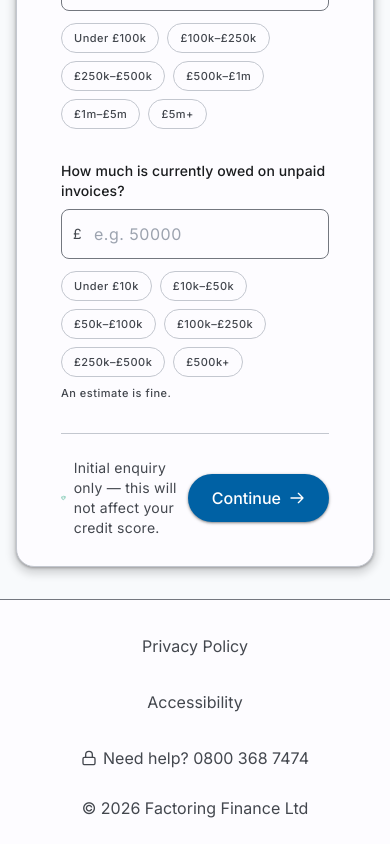
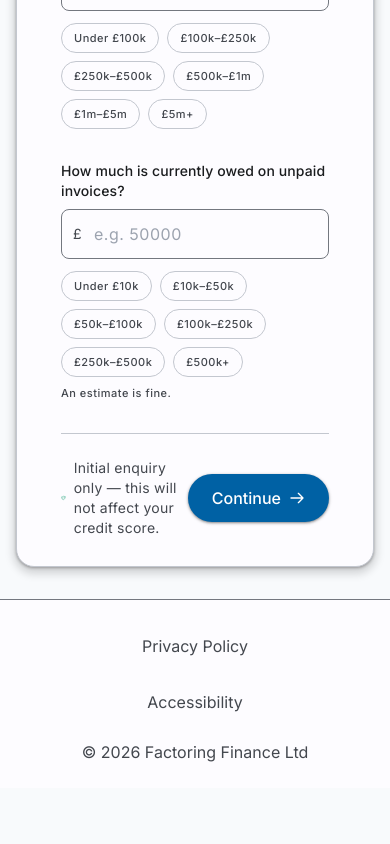
Before and after one commit to markfromearth/FFform, a React (Vite) app: page / in a window 390 px wide. Shown: the part 1014-1858 px from the top of the page. After the commit the page ends 1802 px from the top, so only its background shows below. Built offline with nearby package versions, Linux system fonts and the light colour scheme.

Commit message:
chore: remove help phone number from footer

```diff
--- a/src/components/layout/Footer.tsx
+++ b/src/components/layout/Footer.tsx
@@ -10,11 +10,6 @@ export const Footer: React.FC = () => {
           <a href="#" className="hover:text-primary transition-colors min-h-touch flex items-center justify-center focus:outline-none focus:ring-2 focus:ring-primary" aria-label="Privacy Policy">Privacy Policy</a>
           <span className="hidden sm:inline text-outline-variant">•</span>
           <a href="#" className="hover:text-primary transition-colors min-h-touch flex items-center justify-center focus:outline-none focus:ring-2 focus:ring-primary" aria-label="Accessibility">Accessibility</a>
-          <span className="hidden sm:inline text-outline-variant">•</span>
-          <div className="flex items-center gap-1.5 text-on-surface-variant min-h-touch">
-            <Lock className="w-4 h-4" />
-            <span>Need help? 0800 368 7474</span>
-          </div>
         </div>
 
         <div className="flex items-center gap-2 label-m text-on-surface-variant">
```
